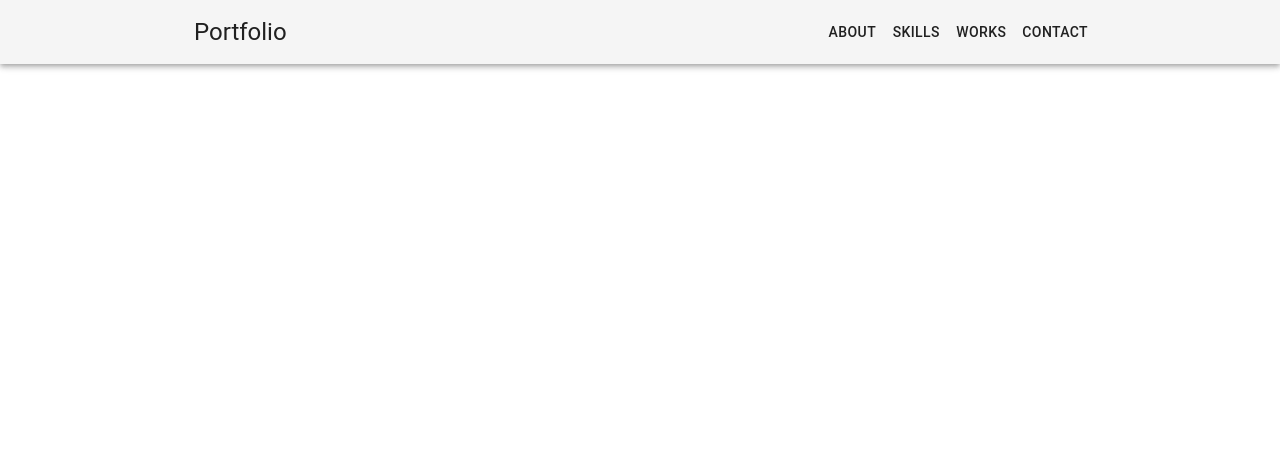
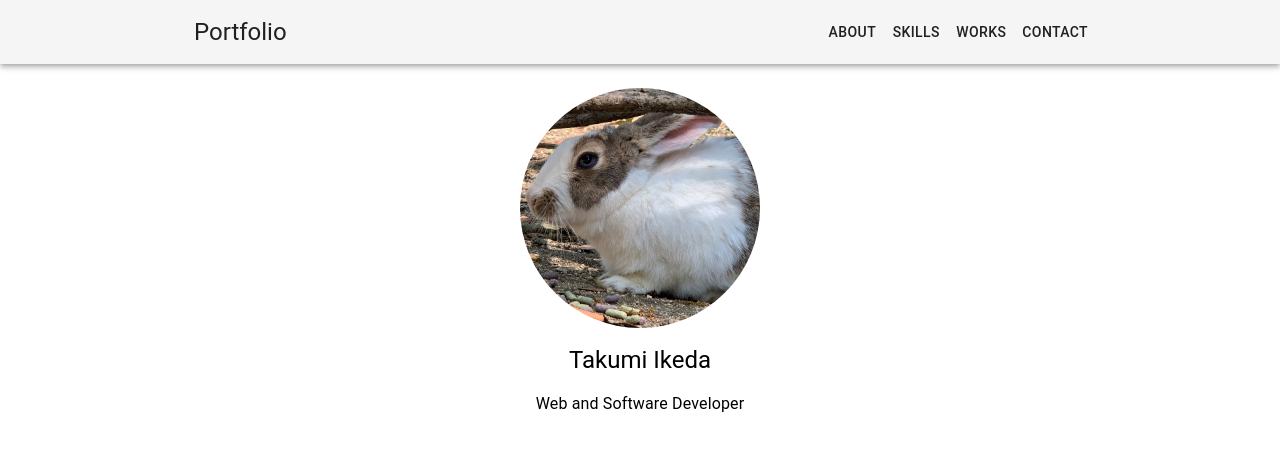
Before and after one commit to ITK13201/ITK13201.github.io, a React (Create React App) app: page / in a window 1280 px wide. Shown: the top 450 px of the page. Built offline with nearby package versions, Linux system fonts and the light colour scheme.

Commit message:
add: avatar

```diff
--- a/src/App.tsx
+++ b/src/App.tsx
@@ -1,12 +1,17 @@
 import React from 'react'
 
 import Navbar from './components/Navbar'
+import MyAvatar from './components/Myavatar'
 import './App.scss'
 
 const App: React.FC = () => {
   return (
-    // Navigation Bar
-    <Navbar />
+    <>
+      {/* Navigation Bar */}
+      <Navbar />
+      {/* Avatar */}
+      <MyAvatar />
+    </>
   )
 }
 
--- /dev/null
+++ b/src/components/Myavatar.tsx
@@ -0,0 +1,41 @@
+import React from 'react'
+import { makeStyles, Box, Avatar, Typography } from '@material-ui/core'
+
+import ImageFile from '../static/avatar.jpg'
+
+const useStyles = makeStyles((theme) => ({
+  myAvatar: {
+    width: theme.spacing(30),
+    height: theme.spacing(30),
+  },
+}))
+
+const MyAvatar: React.FC = () => {
+  const classes = useStyles()
+
+  return (
+    <>
+      <Box p={2}>
+        <Box display="flex" justifyContent="center" p={1}>
+          <Avatar
+            alt="Takumi Ikeda"
+            src={ImageFile}
+            className={classes.myAvatar}
+          />
+        </Box>
+        <Box display="flex" justifyContent="center" p={1}>
+          <Typography variant="h5" color="initial">
+            Takumi Ikeda
+          </Typography>
+        </Box>
+        <Box display="flex" justifyContent="center" p={1}>
+          <Typography variant="body1" color="initial">
+            Web and Software Developer
+          </Typography>
+        </Box>
+      </Box>
+    </>
+  )
+}
+
+export default MyAvatar
```
Also changed, not shown: src/components/About.tsx (added), src/static/avatar.jpg (added).
